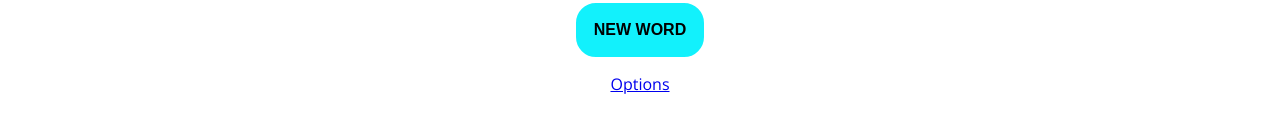
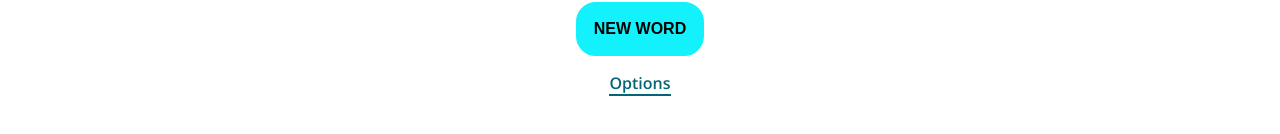
Before and after one commit to gness1804/hangman, a React (Create React App) app: page / in a window 1280 px wide. Shown: the part 622-756 px from the top of the page. Built offline with nearby package versions, Linux system fonts and the light colour scheme.

Commit message:
style up some links

```diff
--- a/src/index.css
+++ b/src/index.css
@@ -24,6 +24,16 @@ button {
   cursor: pointer;
 }
 
+a {
+  font-weight: 600;
+  text-decoration: none;
+  border-bottom: 2px solid;
+}
+
+a:hover {
+  opacity: 0.75;
+}
+
 /* themes */
 .light {
   background-color: #fff;
@@ -33,6 +43,16 @@ button {
 .dark {
   background-color: #222;
   color: #fff;
+}
+
+.dark a {
+  color: #bcbec0;
+  border-bottom-color: #bcbec0;
+}
+
+.light a {
+  color: #036575;
+  border-bottom-color: #036575;
 }
 
 /* global classes */
```
